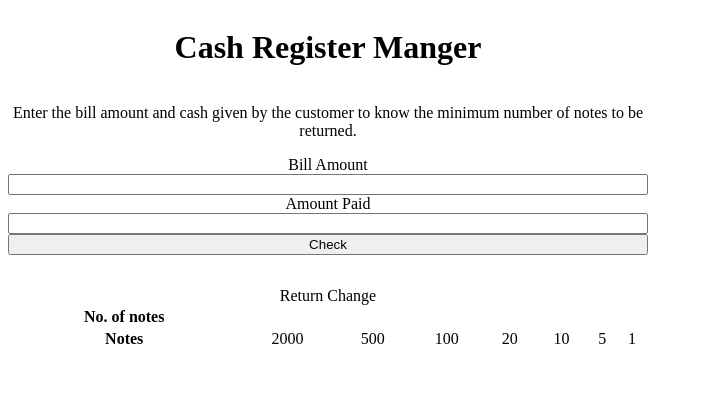
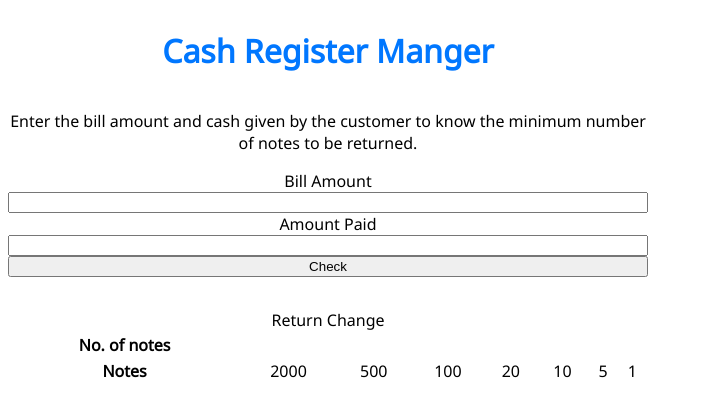
Before and after one commit to sharpMW/Mark10, a plain HTML site: page index.html in a window 1280 px wide. Shown: the whole page, without its empty margins (0-703 px from the left). Drawn offline with Linux system fonts and the light colour scheme.

Commit message:
bugs fixed

```diff
--- a/app.js
+++ b/app.js
@@ -10,8 +10,8 @@ checkButton.addEventListener("click", function validateAmount() {
 
     hideMessage();
     if (billAmount.value > 0) {
-        if (paidAmount.value >= billAmount.value) {
-                const returnAmount = paidAmount.value - billAmount.value;
+        if (Number(paidAmount.value) >= Number(billAmount.value)) {
+                const returnAmount = Number(paidAmount.value) - Number(billAmount.value);
                 calculateChange(returnAmount);
         } else {
             showMessage("Bill is not paid");
--- a/main.css
+++ b/main.css
@@ -1,9 +1,20 @@
+@import url('https://fonts.googleapis.com/css2?family=Noto+Sans&display=swap');
+
 * {
   text-align: center;
 }
+body {
+  /* background-color: rgb(0, 89, 255); */
+  font-family: 'Noto Sans', sans-serif;
+  font-size: 1rem;
 
+}
+h1 {
+  color: rgb(0, 119, 255);
+}
 .container {
     display: flex;
     flex-direction: column;
     width: 50vw;
+
 }
```
